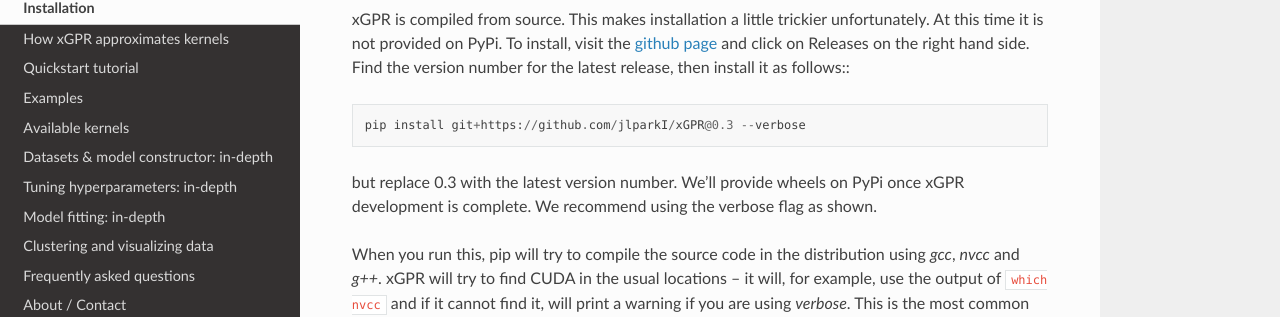
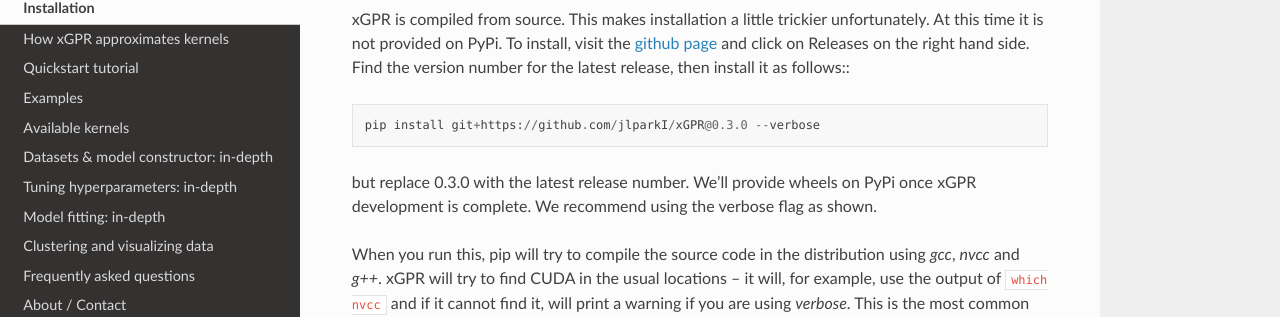
Before and after one commit to jlparkI/xGPR, a Sphinx documentation site: the page built from docs/installation.rst, in a window 1280 px wide and 900 px high, scrolled down 418 px. Shown: the part 142-459 px from the top of the window. Built offline with Sphinx 7.4.7 and the Read the Docs theme 2.0.0, drawn with Linux system fonts in a browser that asks for light colours.

Commit message:
Minor update to docs.

```diff
--- a/docs/installation.rst
+++ b/docs/installation.rst
@@ -26,9 +26,9 @@ To install, visit the `github page <https://github.com/jlparkI/xGPR>`_
 and click on Releases on the right hand side. Find the version number
 for the latest release, then install it as follows:::
 
-  pip install git+https://github.com/jlparkI/xGPR@0.3 --verbose
+  pip install git+https://github.com/jlparkI/xGPR@0.3.0 --verbose
 
-but replace 0.3 with the latest version number. We'll provide
+but replace 0.3.0 with the latest release number. We'll provide
 wheels on PyPi once xGPR development is complete. We recommend
 using the verbose flag as shown.
 
--- a/xGPR/__init__.py
+++ b/xGPR/__init__.py
@@ -1,6 +1,6 @@
 #Version number. Updated if generating a new release.
 #Otherwise, do not change.
-__version__ = "0.3"
+__version__ = "0.3.0"
 
 #Key imports.
 from .xgp_regression import xGPRegression
```
